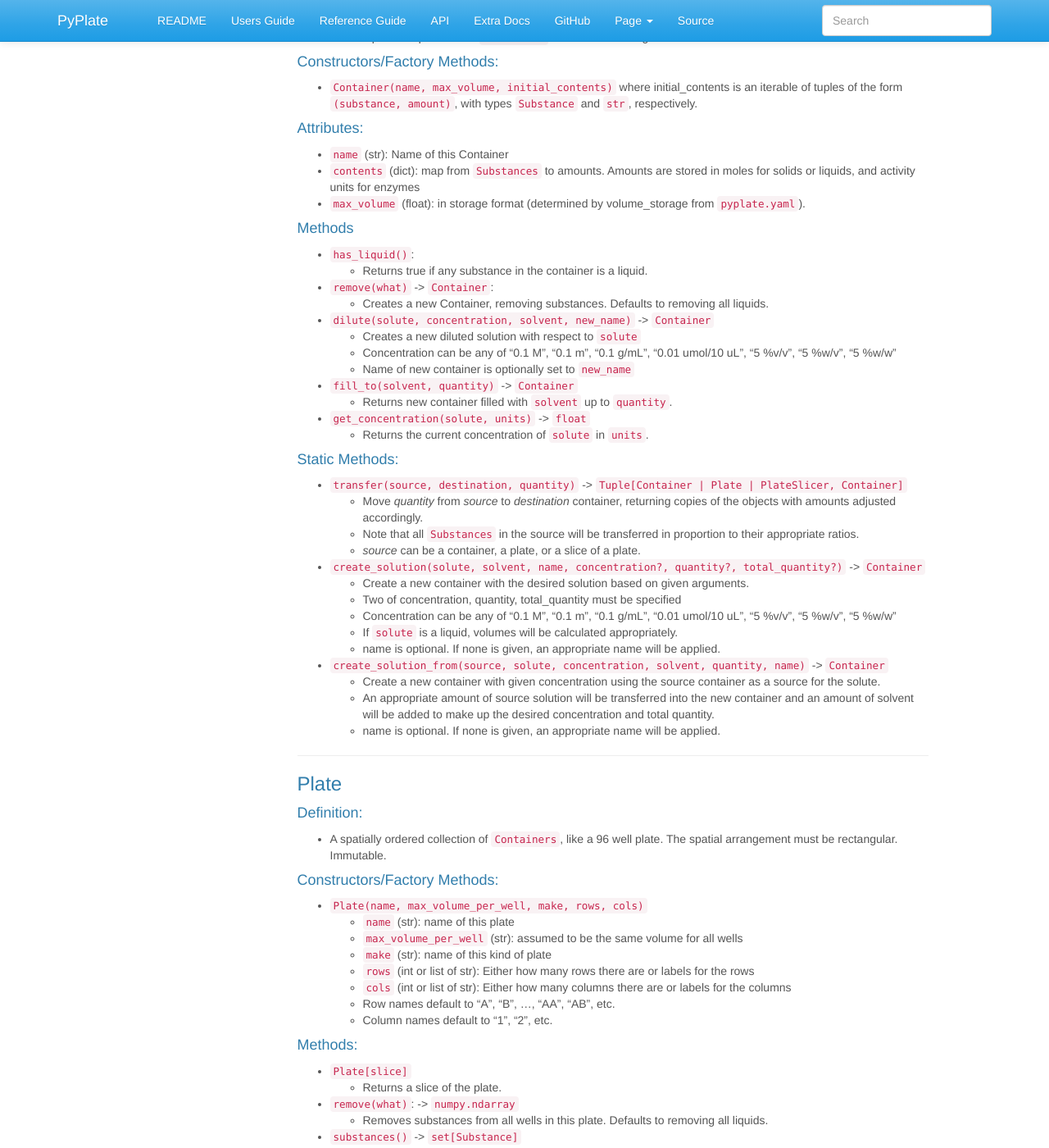
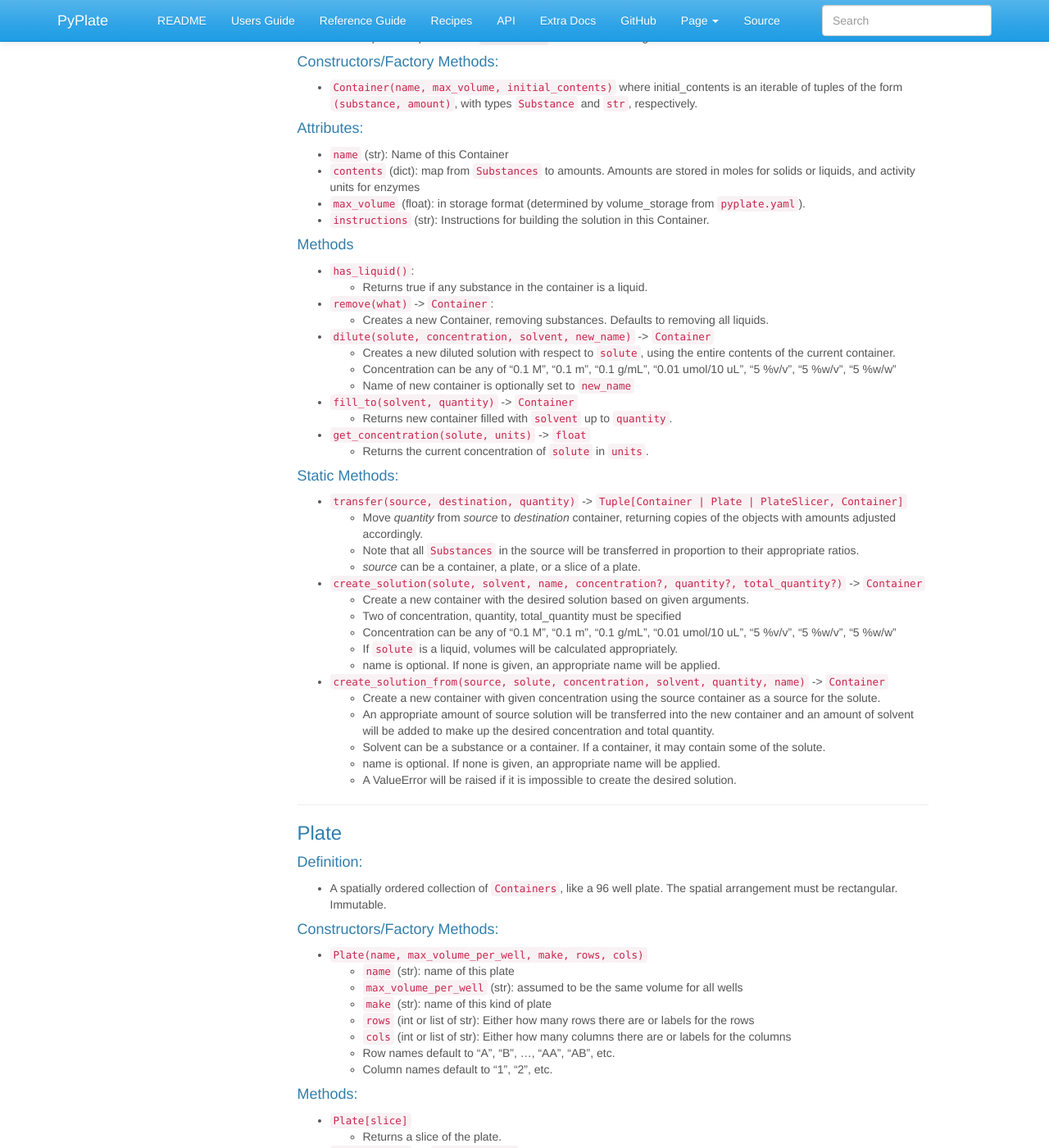
Before and after one commit to ekwan/PyPlate, a Sphinx documentation site: the page built from docs/source/markdown/API.md, in a window 1280 px wide and 1400 px high, scrolled down 1254 px. Shown: the whole window at 82% size. Built offline with Sphinx 7.4.7, drawn with Linux system fonts in a browser that asks for light colours; some of the changed text lies outside the part shown.

Commit message:
Added recipes.

```diff
--- a/docs/source/conf.py
+++ b/docs/source/conf.py
@@ -69,6 +69,7 @@ html_theme_options = {
         ("README", "index"),
         ("Users Guide", "users_guide"),
         ("Reference Guide", "api"),
+        ("Recipes", "recipes"),
         ("API", "pyplate"),
         ("Extra Docs", "extras"),
         ("GitHub", "https://github.com/ekwan/PyPlate", True),
--- a/docs/source/markdown/API.md
+++ b/docs/source/markdown/API.md
@@ -66,6 +66,7 @@ The following are set based on preferences read `pyplate.yaml`:
 - `name` (str): Name of this Container
 - `contents` (dict): map from `Substances` to amounts. Amounts are stored in moles for solids or liquids, and activity units for enzymes
 - `max_volume` (float): in storage format (determined by volume_storage from `pyplate.yaml`).
+- `instructions` (str): Instructions for building the solution in this Container.
 
 #### Methods
 
@@ -74,7 +75,7 @@ The following are set based on preferences read `pyplate.yaml`:
 - `remove(what)` -> `Container`:
   - Creates a new Container, removing substances. Defaults to removing all liquids.
 - `dilute(solute, concentration, solvent, new_name)` -> `Container`
-  - Creates a new diluted solution with respect to `solute`
+  - Creates a new diluted solution with respect to `solute`, using the entire contents of the current container.
   - Concentration can be any of "0.1 M", "0.1 m", "0.1 g/mL", "0.01 umol/10 uL", "5 %v/v", "5 %w/v", "5 %w/w"
   - Name of new container is optionally set to `new_name`
 - `fill_to(solvent, quantity)` -> `Container`
@@ -96,8 +97,11 @@ The following are set based on preferences read `pyplate.yaml`:
   - name is optional. If none is given, an appropriate name will be applied.
 - `create_solution_from(source, solute, concentration, solvent, quantity, name)` -> `Container`
   - Create a new container with given concentration using the source container as a source for the solute.
-  - An appropriate amount of source solution will be transferred into the new container and an amount of solvent will be added to make up the desired concentration and total quantity.
+  - An appropriate amount of source solution will be transferred into the new container and an amount of solvent will
+  be added to make up the desired concentration and total quantity.
+  - Solvent can be a substance or a container. If a container, it may contain some of the solute.
   - name is optional. If none is given, an appropriate name will be applied.
+  - A ValueError will be raised if it is impossible to create the desired solution.
 
 ---
 
@@ -192,10 +196,14 @@ uses (list): a list of *Containers* that will be used in this `Recipe`.
   - name is optional. If none is given, an appropriate name will be applied.
   - Returns new container so that it can be used later in the same recipe.
 - `create_solution_from(source, solute, concentration, solvent, quantity, name)` -> `Container`
-  - Adds a step to the recipe which will create a new container with given concentration using the source container as a source for the solute.
-  - An appropriate amount of source solution will be transferred into the new container and an amount of solvent will be added to make up the desired concentration and total quantity.
+  - Adds a step to the recipe which will create a new container with given concentration using the source
+  container as a source for the solute.
+  - An appropriate amount of source solution will be transferred into the new container and an amount of solvent will
+  be added to make up the desired concentration and total quantity.
+  - Solvent can be a substance or a container. If a container, it may contain some of the solute.
   - name is optional. If none is given, an appropriate name will be applied.
   - Returns new container so that it can be used later in the same recipe.
+  - A ValueError will be raised at bake time if it is impossible to create the desired solution.
 - `dilute(destination, solute, concentration, solvent, new_name)` -> `None`
   - Adds a step to create a new container diluted to a certain `concentration` of `solute` from `destination`
   - Concentration can be any of "0.1 M", "0.1 m", "0.1 g/mL", "0.01 umol/10 uL", "5 %v/v", "5 %w/v", "5 %w/w"
```
Also changed, not shown: docs/source/recipe_01.rst (added, +58 -0 lines), docs/source/recipe_02.rst (added, +89 -0 lines), docs/source/recipes.rst (added, +13 -0 lines).
